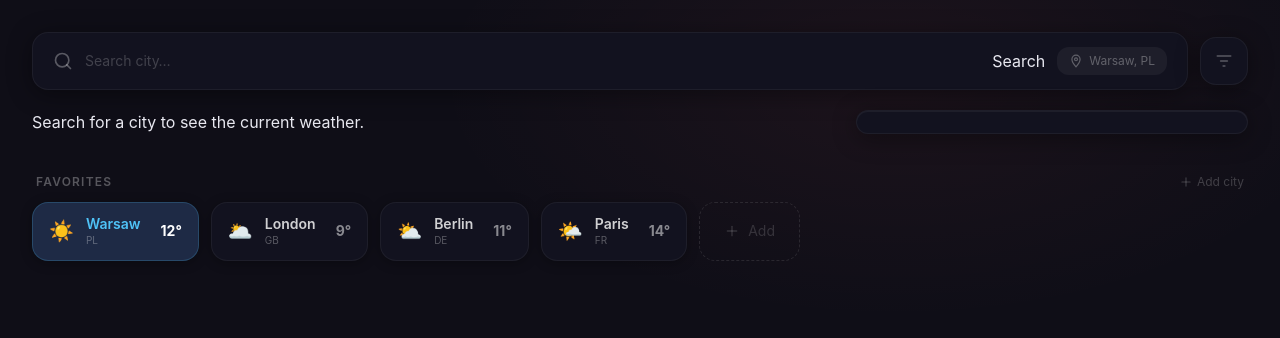
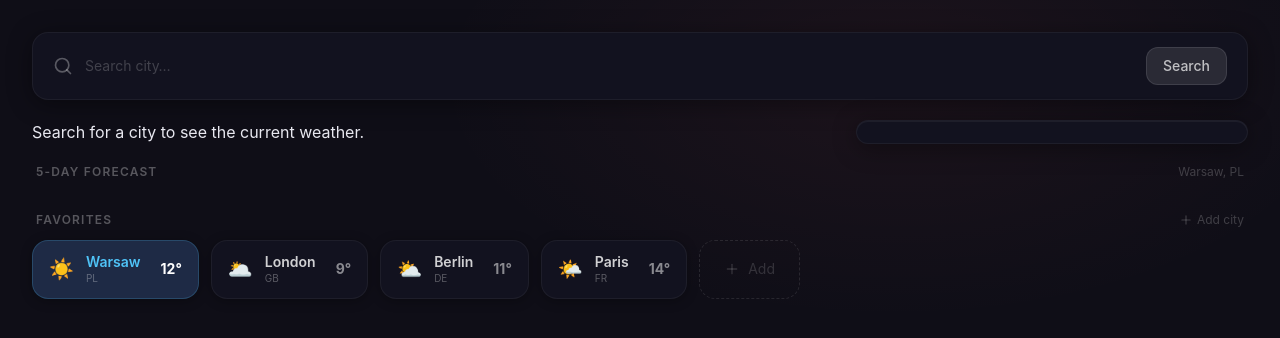
Before and after one commit to visionas9/weather-dashboard, a Next.js app: page / in a window 1280 px wide. Shown: the top 338 px of the page. Built offline with nearby package versions, Linux system fonts and the light colour scheme.

Commit message:
search bar autocomplete off and button style

```diff
--- a/app/components/ForecastStrip.tsx
+++ b/app/components/ForecastStrip.tsx
@@ -70,8 +70,20 @@ export default function ForecastStrip() {
     getCurrentForecastData();
   }, [forecast]); // updates based on forecast changes
 
-  if (!displayForecast) return;
-  const renderForecast = displayForecast.map((item: any, i: number) => (
+  return (
+    <div className="w-full">
+      <div className="flex items-center justify-between mb-3 px-1">
+        <h3 className="text-xs font-semibold tracking-widest text-white/30 uppercase">
+          5-Day Forecast
+        </h3>
+        <span className="text-xs text-white/20">Warsaw, PL</span>
+      </div>
+
+      <div className="grid grid-cols-5 gap-3">
+        {loading && <p className="text-white/40 text-xs">Loading...</p>}
+        {!loading &&
+          displayForecast &&
+          displayForecast.map((item: any, i: number) => (
             <div
               key={item.dt}
               className={`
@@ -91,9 +103,12 @@ export default function ForecastStrip() {
                   i === 0 ? "text-[#ff6b6b]" : "text-white/40"
                 }`}
               >
-        {new Date(item.dt_txt.slice(0, 10)).toLocaleDateString("en-US", {
+                {new Date(item.dt_txt.slice(0, 10)).toLocaleDateString(
+                  "en-US",
+                  {
                     weekday: "long",
-        })}
+                  },
+                )}
               </span>
 
               {/* Weather icon */}
@@ -105,7 +120,7 @@ export default function ForecastStrip() {
 
               {/* Condition */}
               <span className="text-[10px] text-white/30 text-center leading-tight hidden sm:block">
-        {item.weather.description}
+                {item.weather[0].description}
               </span>
 
               {/* Temp range */}
@@ -122,20 +137,8 @@ export default function ForecastStrip() {
                 </span>
               </div>
             </div>
-  ));
-
-  return (
-    <div className="w-full">
-      {/* Section header */}
-      <div className="flex items-center justify-between mb-3 px-1">
-        <h3 className="text-xs font-semibold tracking-widest text-white/30 uppercase">
-          5-Day Forecast
-        </h3>
-        <span className="text-xs text-white/20">Warsaw, PL</span>
+          ))}
       </div>
-
-      {/* Cards row */}
-      <div className="grid grid-cols-5 gap-3">{renderForecast}</div>
     </div>
   );
 }
--- a/app/components/SearchBar.tsx
+++ b/app/components/SearchBar.tsx
@@ -40,48 +40,16 @@ export default function SearchBar() {
           id={id}
           onChange={(e) => setCitySearch(e.target.value)}
           onKeyDown={handleKeyDown}
+          autoComplete="off"
         />
 
-        <button onClick={(e) => setCity(citySearch)}>Search</button>
-
-        {/* Location pin chip */}
-        <span className="hidden sm:flex items-center gap-1.5 text-xs text-white/30 bg-white/5 rounded-xl px-3 py-1.5">
-          <svg
-            className="w-3.5 h-3.5"
-            viewBox="0 0 24 24"
-            fill="none"
-            stroke="currentColor"
-            strokeWidth={2}
-            strokeLinecap="round"
-            strokeLinejoin="round"
-          >
-            <path d="M12 2a7 7 0 0 1 7 7c0 5.25-7 13-7 13S5 14.25 5 9a7 7 0 0 1 7-7z" />
-            <circle cx={12} cy={9} r={2.5} />
-          </svg>
-          Warsaw, PL
-        </span>
+        <button
+          onClick={() => setCity(citySearch)}
+          className="px-4 py-2 rounded-xl bg-white/10 text-white/70 text-sm font-medium hover:bg-white/20 hover:text-white transition-colors border border-white/10"
+        >
+          Search
+        </button>
       </div>
-
-      {/* Settings / filter button */}
-      <button
-        type="button"
-        className="flex items-center justify-center w-12 h-12 bg-[#12121f] border border-white/5 rounded-2xl text-white/30 shadow-[0_4px_24px_rgba(0,0,0,0.4)] hover:text-white/60 hover:border-white/10 transition-colors"
-        aria-label="Filter"
-      >
-        <svg
-          className="w-5 h-5"
-          viewBox="0 0 24 24"
-          fill="none"
-          stroke="currentColor"
-          strokeWidth={2}
-          strokeLinecap="round"
-          strokeLinejoin="round"
-        >
-          <line x1={4} y1={6} x2={20} y2={6} />
-          <line x1={8} y1={12} x2={16} y2={12} />
-          <line x1={11} y1={18} x2={13} y2={18} />
-        </svg>
-      </button>
     </div>
   );
 }
```
Lines whose indentation alone changed are shown as unchanged.
